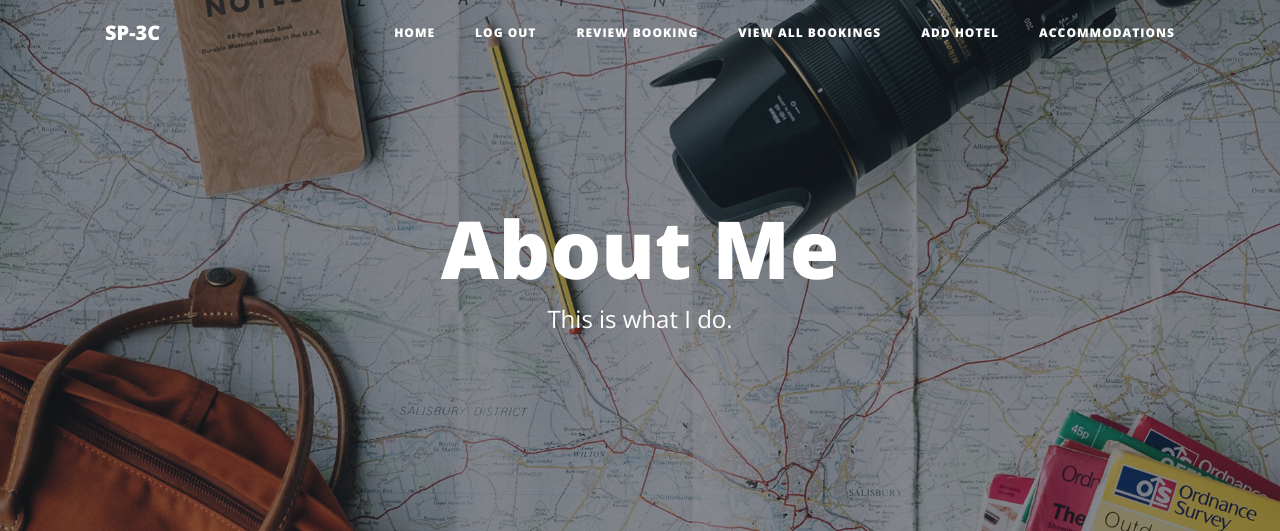
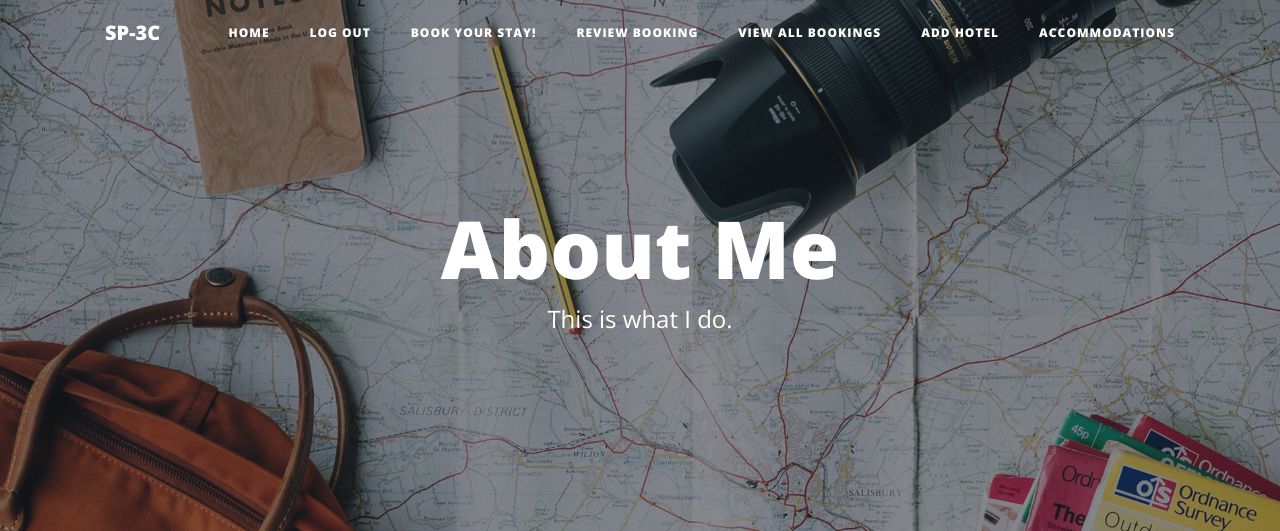
Before and after one commit to laveen01/sp-3c_yatra-1, a Flask app: page /about in a window 1280 px wide. Shown: the top 531 px of the page. Run offline with Flask 2, Linux system fonts and the light colour scheme; the visitor is signed in with stand-in values (Sample User, id 1); data comes from the database, SQL or seed files in the repository; some libraries are stand-ins or nearby versions.

Commit message:
Update header.html

```diff
--- a/templates/header.html
+++ b/templates/header.html
@@ -8,7 +8,7 @@
   <meta name="description" content="">
   <meta name="author" content="">
 
-  <title>SP-3C Kartik Yatra, 2023</title>
+  <title>SP-3C Dwarka Yatra, 2025</title>
 
   <!-- Bootstrap core CSS -->
   <link href="{{ url_for('static', filename='vendor/bootstrap/css/bootstrap.min.css') }}" rel="stylesheet">
@@ -56,9 +56,9 @@
 
           {% if current_user.id != 2 and current_user.email != 'view_all_bookings@gmail.com': %}
 
-              <!--              <li class="nav-item">-->
-<!--                <a class="nav-link" href="{{ url_for('do_booking') }}">Book Your Stay!</a>-->
-<!--              </li>-->
+              <li class="nav-item">
+                <a class="nav-link" href="{{ url_for('do_booking') }}">Book Your Stay!</a>
+              </li>
 
               <li class="nav-item">
                 <a class="nav-link" href="{{ url_for('review_booking') }}">Review Booking</a>
```
